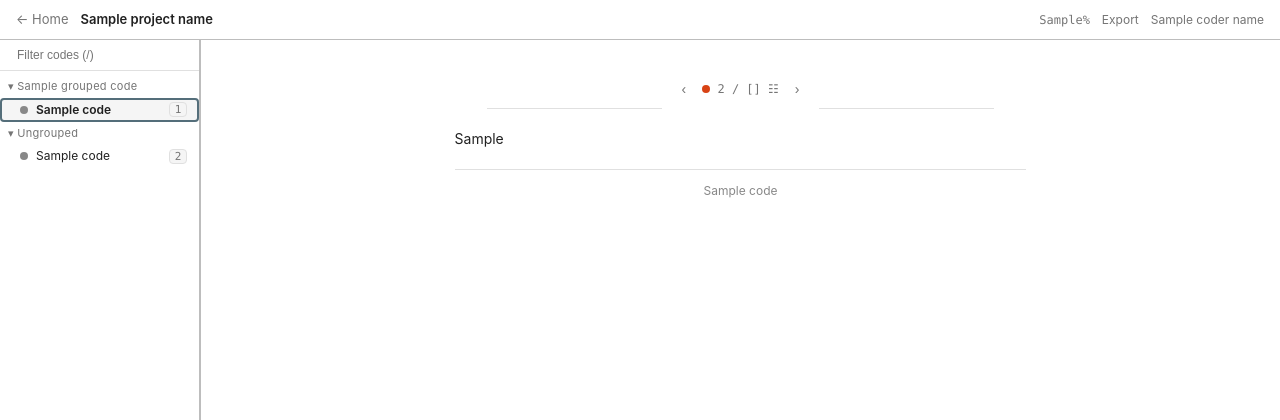
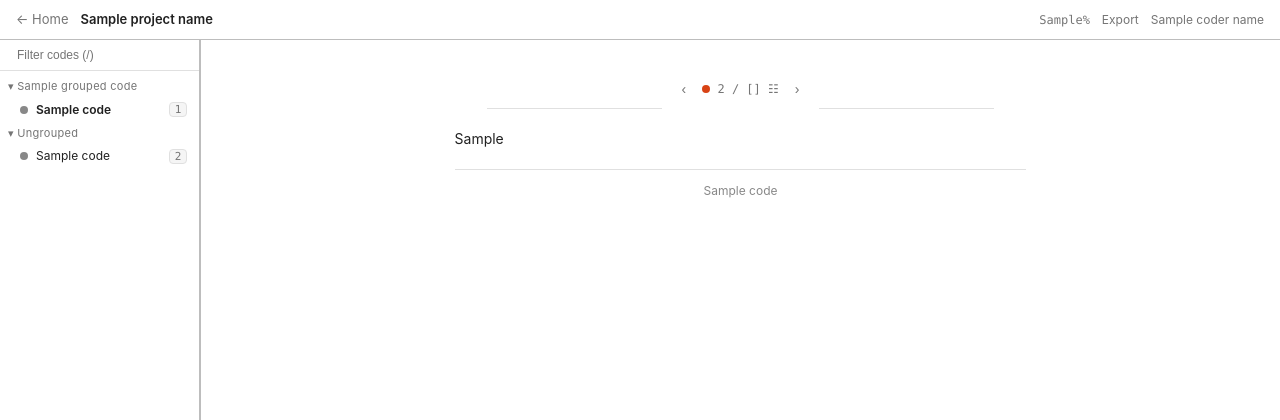
Before and after one commit to januarharianto/annotation-coding-environment, a Python web app: template src/ace/templates/coding.html in a window 1280 px wide, with the restyled element focused. Shown: the top 420 px of the page. Run offline with Jinja, Linux system fonts and the light colour scheme; the template is opened without the code that fills it: most values are stand-ins (such as "Sample title", 1, 10 or a date in 2020).

Commit message:
style: subtler focus state — bold text only, no outline or background

```diff
--- a/src/ace/static/css/coding.css
+++ b/src/ace/static/css/coding.css
@@ -213,10 +213,7 @@
 
 /* Focused treeitem (roving tabindex) */
 .ace-code-row:focus {
-  background: var(--ace-bg-muted);
-  outline: 2px solid var(--ace-focus);
-  outline-offset: -2px;
-  border-radius: var(--ace-radius);
+  outline: none;
 }
 
 .ace-code-row:focus .ace-code-name {
@@ -225,10 +222,8 @@
 
 /* Focused group header */
 .ace-code-group-header:focus {
-  outline: 2px solid var(--ace-focus);
-  outline-offset: -2px;
-  border-radius: var(--ace-radius);
-  background: var(--ace-bg-muted);
+  outline: none;
+  font-weight: 600;
 }
 
 /* Reorder-in-progress (dashed outline) */
```
